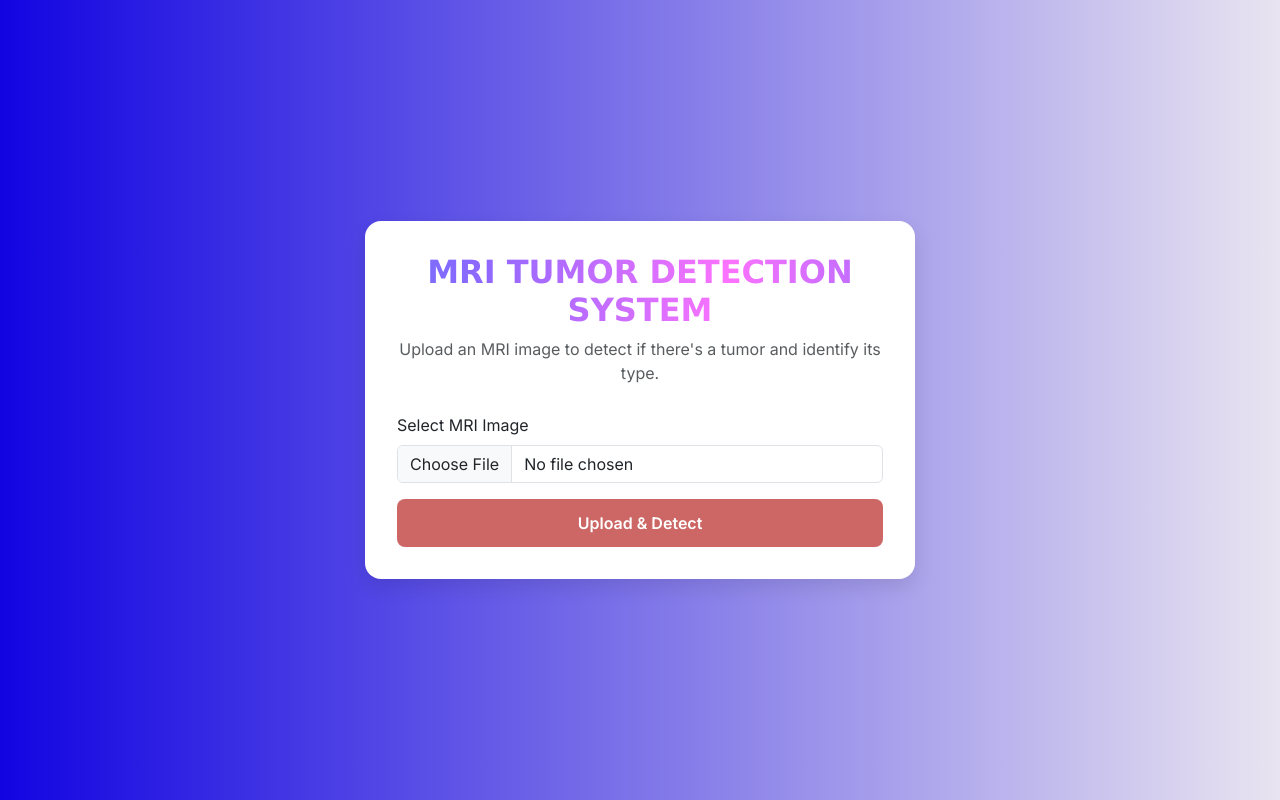
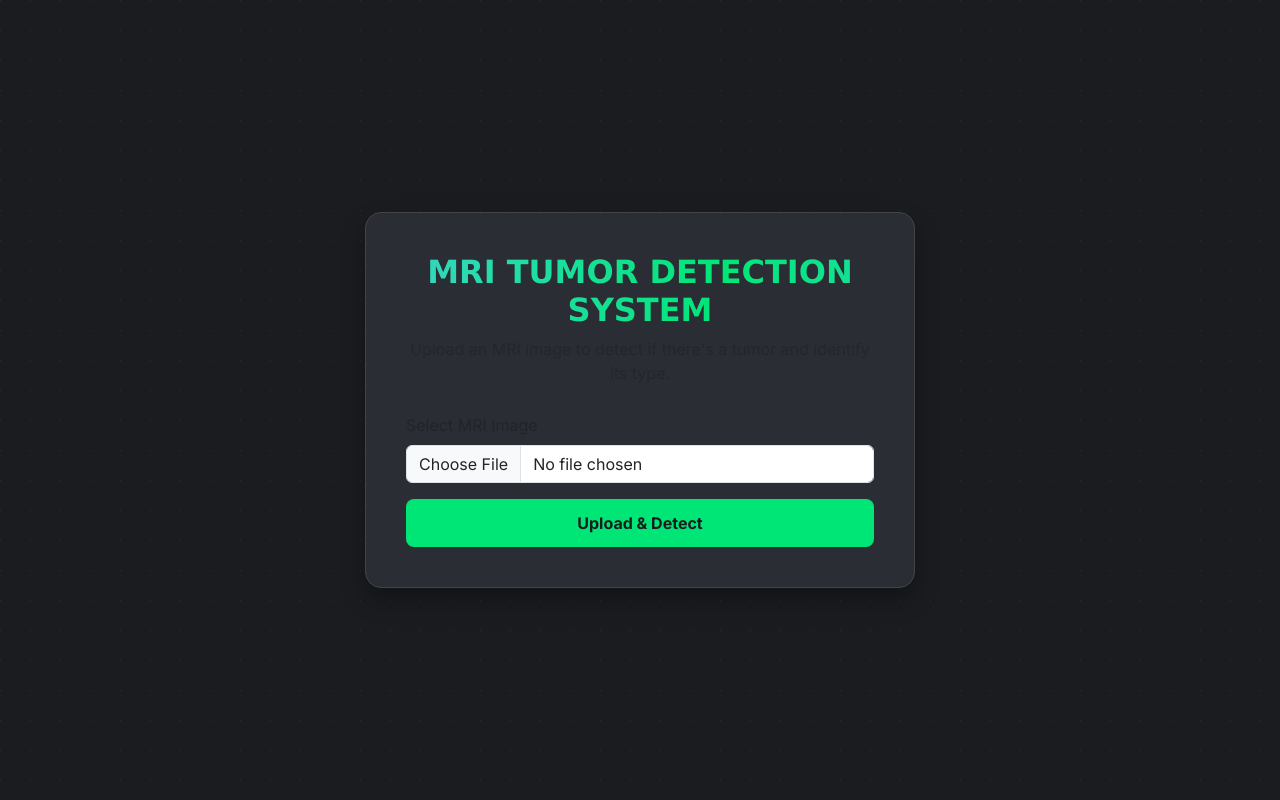
Before and after one commit to amineelgardoum-rgb/tumor, a FastAPI app: page / in a window 1280 px wide. Run offline with FastAPI, Linux system fonts and the light colour scheme; parts of the project's set-up code (start-up, migrations or seed data) failed here and were passed over.

Commit message:
Changes to be committed: 	modified:   templates/index.html

```diff
--- a/templates/index.html
+++ b/templates/index.html
@@ -13,113 +13,174 @@
     <link href="https://fonts.googleapis.com/css2?family=Inter:wght@400;600&display=swap" rel="stylesheet" />
 
     <style>
+        /* --- Google Font Import --- */
+        @import url('https://fonts.googleapis.com/css2?family=Inter:wght@400;700&display=swap');
+
+        /* --- CSS Variables for Easy Theming --- */
+        :root {
+            --bg-dark: #1a1c20;
+            --card-dark: #2a2d34;
+            --accent-green: #00e676;
+            --accent-green-hover: #00c853;
+            --text-primary: #f0f0f0;
+            --text-secondary: #a0a0a0;
+            --shadow-color: rgba(0, 0, 0, 0.3);
+            --border-color: #444;
+        }
+
         /* --- Global Styles & Resets --- */
         *,
         *::before,
         *::after {
             box-sizing: border-box;
-            /* A common best practice for more intuitive layout sizing */
-        }
-
-        :root {
-            /* Define the gradient as a CSS variable for reusability and easier maintenance */
-            --gradient-animation: linear-gradient(to right,
-                    #fc72ff,
-                    #8f68ff,
-                    #487bff,
-                    #8f68ff,
-                    #fc72ff);
         }
 
         body {
             font-family: 'Inter', sans-serif;
-            background: linear-gradient(to right, #1204e1, #e9e4f0);
+            color: var(--text-primary);
+            background-color: var(--bg-dark);
+            background-image: radial-gradient(circle at 1% 1%, var(--card-dark) 1px, transparent 1px);
+            background-size: 30px 30px;
             min-height: 100vh;
             display: flex;
             justify-content: center;
             align-items: center;
             padding: 2rem;
             margin: 0;
-            /* It's good practice to remove default body margin */
+        }
+
+        /* --- Component Styles --- */
+        .card {
+            background-color: var(--card-dark);
+            border: 1px solid var(--border-color);
+            border-radius: 1rem;
+            box-shadow: 0 12px 25px var(--shadow-color);
+            padding: 2.5rem;
+            max-width: 550px;
+            width: 100%;
+            transition: transform 0.3s ease;
+        }
+
+        .btn-primary {
+            background-color: var(--accent-green);
+            color: var(--bg-dark);
+            font-weight: bold;
+            border: none;
+            padding: 0.75rem 1.5rem;
+            border-radius: 0.5rem;
+            cursor: pointer;
+            transition: background-color 0.3s ease, transform 0.2s ease;
+        }
+
+        .btn-primary:hover {
+            background-color: var(--accent-green-hover);
+            transform: translateY(-2px);
         }
 
 
-        /* --- Component Styles --- */
-        .card {
-            background-color: white;
-            border: none;
-            border-radius: 1rem;
-            box-shadow: 0 8px 20px rgba(6, 5, 5, 0.1);
-            padding: 2rem;
-            max-width: 550px;
+        /*
+============================================
+--- NEW & IMPROVED RESULTS STYLING ---
+============================================
+*/
+
+        #results {
+            margin-top: 2rem;
+            /* Space between the form and the results */
             width: 100%;
+
+            /* Use Flexbox to manage the layout */
+            display: flex;
+            flex-direction: column;
+            /* Stack children vertically */
+            align-items: center;
+            /* Center children horizontally */
+            gap: 1rem;
+            /* Space between the text block and the image */
         }
 
-        .btn-primary {
-            /* Use rgba for colors with transparency for better clarity */
-            background-color: rgba(193, 68, 66, 0.81);
-            border: none;
-            color: white;
-            /* Explicitly set text color for better readability */
-            padding: 0.75rem 1.5rem;
-            /* Add padding for better button sizing */
-            border-radius: 0.5rem;
-            /* Add a border-radius to match the card style */
-            cursor: pointer;
-            font-weight: bold;
-            /* Add a transition for a smooth hover effect */
-            transition: background-color 0.3s ease;
+        .result-text {
+            text-align: center;
         }
 
-        .btn-primary:hover {
-            background-color: #db1212;
+        .result-text h3 {
+            margin: 0;
+            font-size: 1.5rem;
+            color: var(--text-primary);
+        }
+
+        .result-text p {
+            margin: 0.25rem 0 0 0;
+            font-size: 1.1rem;
+            color: var(--accent-green);
+            font-weight: bold;
         }
 
         #results img {
+            /* The image will take the full width of its container but not exceed it */
             width: 100%;
+            max-width: 100%;
+            /* Explicitly prevent the image from growing larger than its container */
+
+            /* Set a max-height to prevent very tall images from stretching the card */
+            max-height: 450px;
+
             border-radius: 0.75rem;
-            margin-top: 1rem;
-            /* Ensures the image does not get distorted by its container */
             object-fit: contain;
-            /* Add a max-height to prevent overly tall images from breaking the layout */
-            max-height: 400px;
+            /* Scales the image to fit without distortion */
+            display: block;
+            background-color: #333;
+            border: 1px solid var(--border-color);
         }
-
 
         /* --- Special Effect Styles --- */
         .gradient-text {
             font-family: Verdana, Geneva, Tahoma, sans-serif;
             font-weight: bold;
-            /* Removed redundant font-weight property */
             text-transform: uppercase;
             text-align: center;
-
-            /* Apply the gradient from our CSS variable */
-            background: var(--gradient-animation);
-
-            /* A larger background-size creates a smoother sliding effect instead of repeating stripes */
+            background: linear-gradient(to right, var(--accent-green), #4dd0e1, var(--accent-green));
             background-size: 200% auto;
-
-            /* Standard properties to clip the background to the text */
             color: transparent;
             background-clip: text;
             -webkit-background-clip: text;
-            /* Vendor prefix for Safari/Chrome */
             -webkit-text-fill-color: transparent;
-
-            /* Link the animation */
             animation: animate-gradient 10s linear infinite;
         }
 
         @keyframes animate-gradient {
-
-            /* More explicit keyframes from 0% to 100% */
             0% {
                 background-position: 0% 50%;
             }
 
             100% {
                 background-position: 200% 50%;
+            }
+        }
+
+        /* --- RESPONSIVE DESIGN --- */
+        @media (max-width: 600px) {
+            body {
+                padding: 1rem;
+                align-items: flex-start;
+            }
+
+            .card {
+                padding: 1.5rem;
+                margin-top: 2rem;
+            }
+
+            .gradient-text {
+                font-size: 1.5rem;
+            }
+
+            .btn-primary {
+                width: 100%;
+                padding: 1rem;
+            }
+
+            .result-text h3 {
+                font-size: 1.25rem;
             }
         }
     </style>
```
